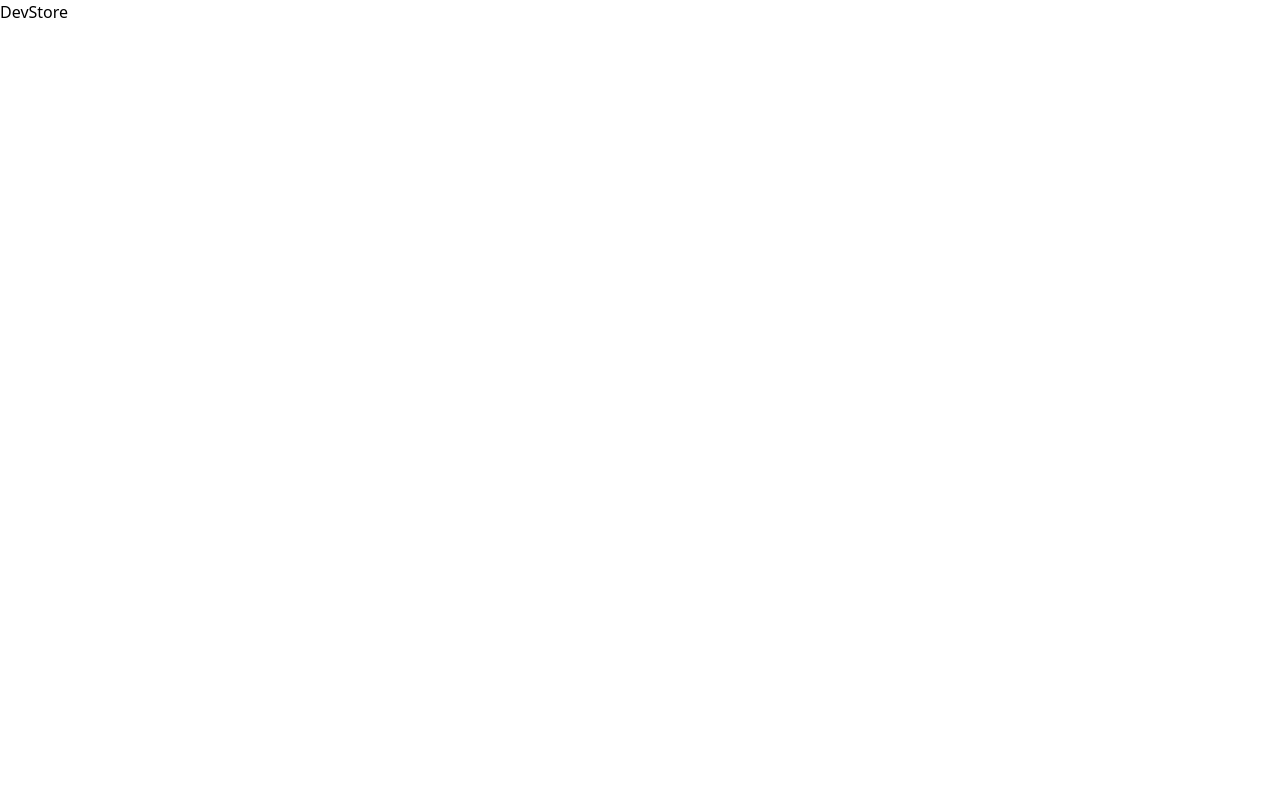
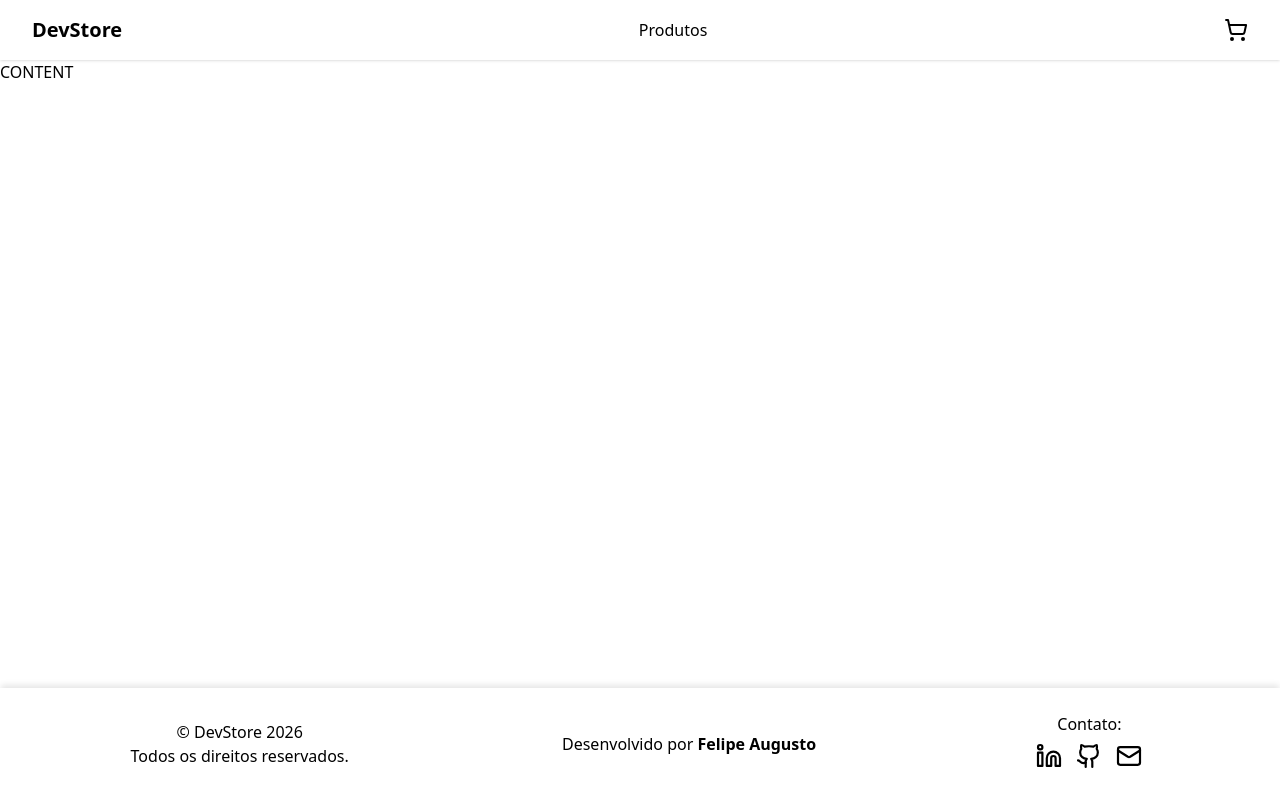
Before and after one commit to felipedev90/dev-store, a Next.js app: page / in a window 1280 px wide. Built offline with nearby package versions, Linux system fonts and the light colour scheme.

Commit message:
feat: add layout components (Header, Footer, Container)

```diff
--- a/package.json
+++ b/package.json
@@ -9,6 +9,7 @@
     "lint": "eslint"
   },
   "dependencies": {
+    "lucide-react": "^0.577.0",
     "next": "16.1.6",
     "react": "19.2.3",
     "react-dom": "19.2.3"
--- a/src/app/layout.tsx
+++ b/src/app/layout.tsx
@@ -1,4 +1,6 @@
 import type { Metadata } from "next";
+import Header from "../components/layout/Header";
+import Footer from "../components/layout/Footer";
 import "../styles/globals.css";
 
 export const metadata: Metadata = {
@@ -13,7 +15,11 @@ export default function RootLayout({
 }>) {
   return (
     <html lang="pt-BR">
-      <body>{children}</body>
+      <body>
+        <Header />
+        <main className="flex-1">{children}</main>
+        <Footer />
+      </body>
     </html>
   );
 }
--- a/src/app/page.tsx
+++ b/src/app/page.tsx
@@ -1,11 +1,7 @@
-import Button from "@/components/ui/Button";
-
 export default function Home() {
   return (
     <div>
-      <main>
-        <h1>DevStore</h1>
-      </main>
+        <p>CONTENT</p>
     </div>
   );
 }
--- /dev/null
+++ b/src/components/layout/Container.tsx
@@ -0,0 +1,22 @@
+/*
+Componente Container: Este componente é responsável por envolver o conteúdo da página e fornecer uma estrutura de layout consistente.
+Utiliza classes do Tailwind CSS para centralizar o conteúdo e adicionar espaçamento horizontal.
+O Container é usado para garantir que o conteúdo da página seja exibido de forma organizada e responsiva, independentemente do tamanho da tela.
+É um componente reutilizável que pode ser utilizado em várias partes do aplicativo para manter a consistência visual.
+*/
+
+export default function Container({
+  children,
+  className = "",
+}: {
+  children: React.ReactNode;
+  className?: string;
+}) {
+  return (
+    <div
+      className={`max-w-screen-2xl mx-auto px-4 md:px-6 lg:px-8 ${className}`}
+    >
+      {children}
+    </div>
+  );
+}
--- /dev/null
+++ b/src/components/layout/Footer.tsx
@@ -0,0 +1,50 @@
+import Link from "next/link";
+import Container from "./Container";
+import { Linkedin, Github, Mail } from "lucide-react";
+
+export default function Footer() {
+  return (
+    <footer className="bg-white shadow-[0_-4px_6px_-1px_rgba(0,0,0,0.1)]">
+      <Container className="py-3 lg:py-6 lg:flex lg:flex-row lg:justify-around lg:items-center">
+        <div className="flex flex-col justify-center items-center">
+          <p>© DevStore {new Date().getFullYear()}</p>
+          <p>Todos os direitos reservados.</p>
+        </div>
+        <div className="flex flex-col justify-center items-center p-4 gap-1">
+          <p>
+            Desenvolvido por <strong>Felipe Augusto</strong>
+          </p>
+        </div>
+        <div className="flex flex-col justify-center items-center">
+          <p>Contato:</p>
+          <div className="flex justify-center items-center gap-4 p-2">
+            <a
+              href="https://www.linkedin.com/in/felipesilva90/"
+              target="_blank"
+              rel="noopener noreferrer"
+              className="hover:text-blue-600 transition-colors scale-110"
+            >
+              <Linkedin size={24} />
+            </a>
+            <a
+              href="https://www.github.com/felipedev90"
+              target="_blank"
+              rel="noopener noreferrer"
+              className="hover:text-blue-600 transition-colors scale-110"
+            >
+              <Github size={24} />
+            </a>
+            <a
+              href="mailto:augusto.felipedev90@gmail.com"
+              target="_blank"
+              rel="noopener noreferrer"
+              className="hover:text-blue-600 transition-colors scale-110"
+            >
+              <Mail size={24} />
+            </a>
+          </div>
+        </div>
+      </Container>
+    </footer>
+  );
+}
--- /dev/null
+++ b/src/components/layout/Header.tsx
@@ -0,0 +1,33 @@
+/*
+Componente responsável por renderizar o cabeçalho do site, incluindo o nome da loja, um link para a página de produtos e um ícone de carrinho de compras.
+Utiliza o componente Container para garantir que o conteúdo do cabeçalho esteja alinhado e espaçado corretamente.
+*/
+
+import Link from "next/link";
+import Container from "./Container";
+import { ShoppingCart } from "lucide-react";
+
+export default function Header() {
+  return (
+    <header className="bg-white shadow-sm">
+      <Container>
+        <div className="flex items-center justify-between py-4">
+          <Link href="/" className="text-xl font-bold">
+            DevStore
+          </Link>
+          <nav>
+            <Link
+              href="/products"
+              className="hover:text-blue-600 transition-colors"
+            >
+              Produtos
+            </Link>
+          </nav>
+          <div>
+            <ShoppingCart size={24} />
+          </div>
+        </div>
+      </Container>
+    </header>
+  );
+}
--- a/src/styles/globals.css
+++ b/src/styles/globals.css
@@ -1,17 +1,7 @@
 @import "tailwindcss";
-
-* {
-  margin: 0;
-  padding: 0;
-  box-sizing: border-box;
-}
 
 body {
   min-height: 100vh;
   display: flex;
   flex-direction: column;
 }
-
-main {
-  flex: 1;
-}
```
Also changed, not shown: 1 other file (tests, documents, lock files or other folders).
